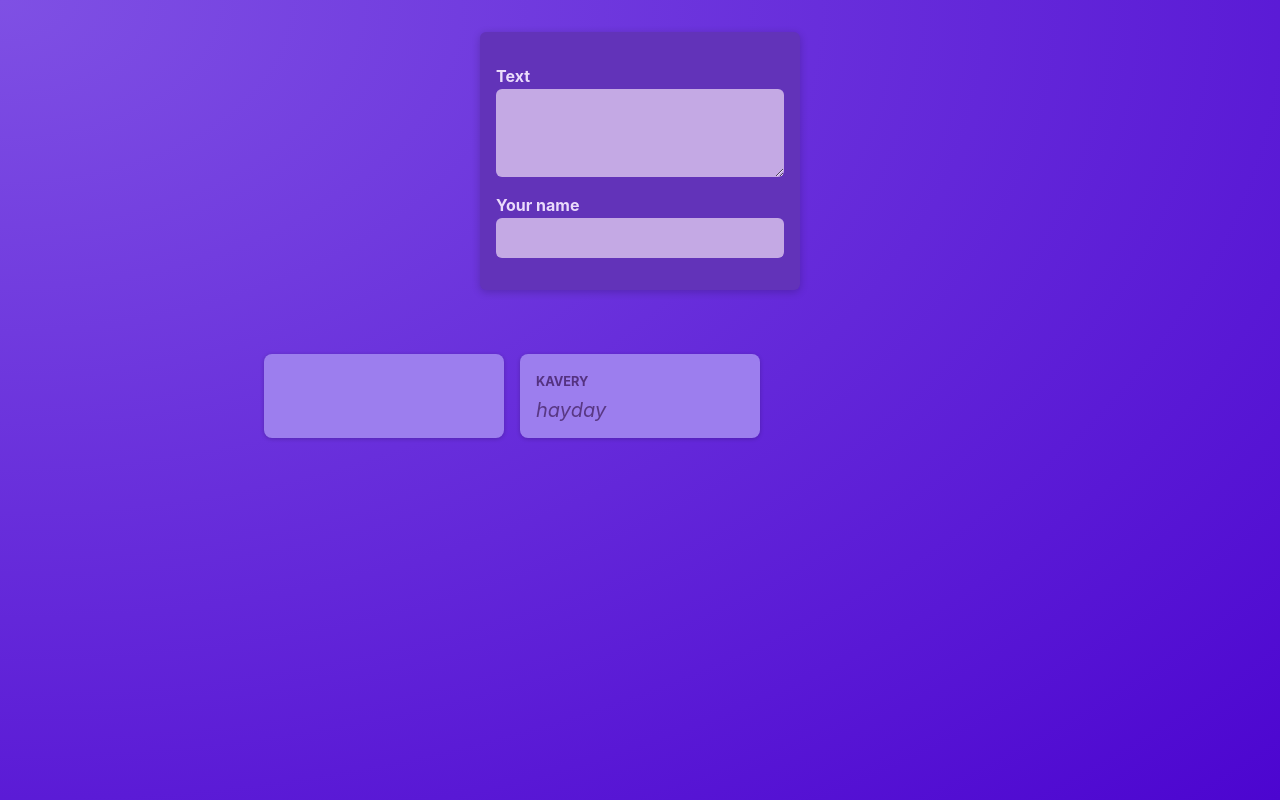
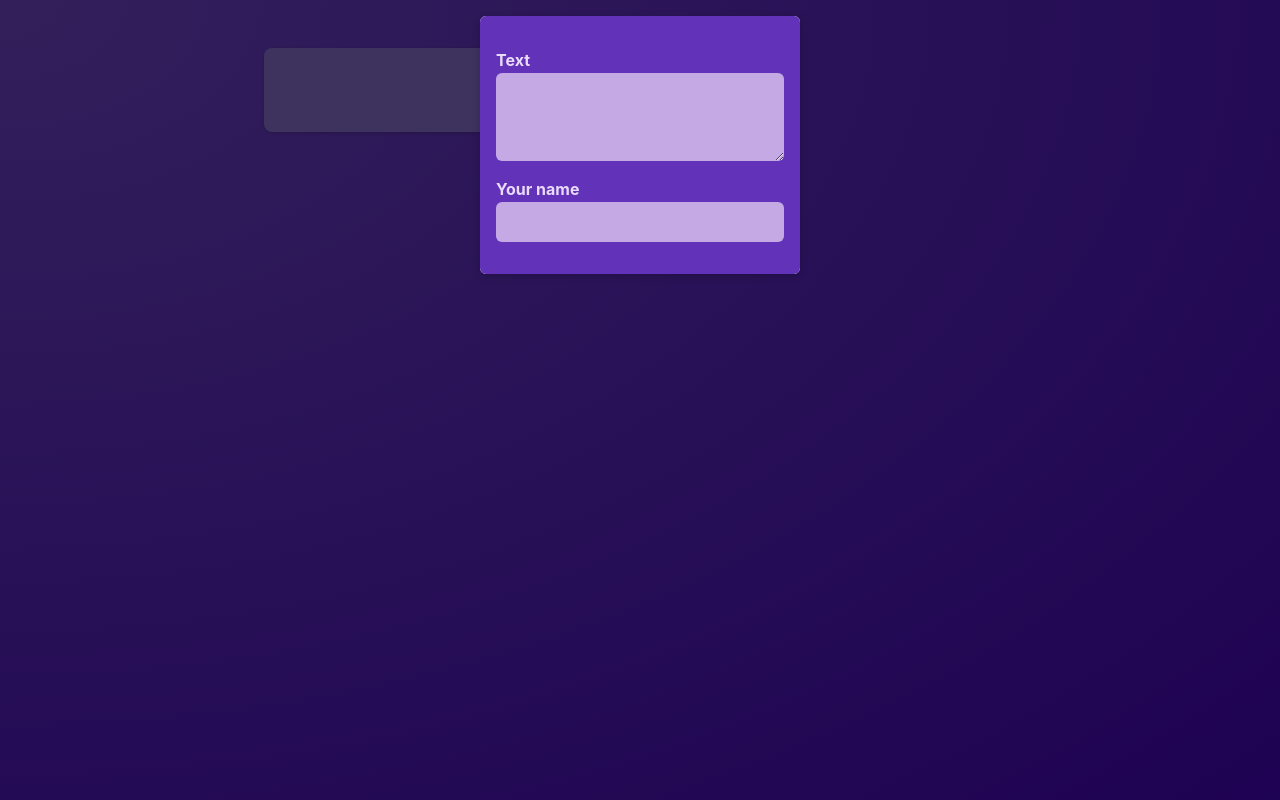
Before and after one commit to Kavery-pm/react-posts, a React (Vite) app: page / in a window 1280 px wide. Built offline with nearby package versions, Linux system fonts and the light colour scheme.

Commit message:
added the modal component

```diff
--- /dev/null
+++ b/src/components/Modal.jsx
@@ -0,0 +1,12 @@
+import classes from './Modal.module.css'
+const Modal = ({children})=>{
+    return (
+        <>
+        <div className={classes.backdrop}/>
+        <dialog open className={classes.modal}>
+{children}
+        </dialog>
+        </>
+    )
+}
+export default Modal;
--- /dev/null
+++ b/src/components/Modal.module.css
@@ -0,0 +1,18 @@
+.backdrop {
+    position: fixed;
+    top: 0;
+    left: 0;
+    width: 100%;
+    height: 100vh;
+    background-color: rgba(0, 0, 0, 0.6);
+    z-index: 1;
+  }
+
+  .modal {
+    border: none;
+    border-radius: 6px;
+    box-shadow: 0 2px 8px rgba(0, 0, 0, 0.2);
+    padding: 0;
+    overflow: hidden;
+    z-index: 1;
+  }
--- a/src/components/NewPost.module.css
+++ b/src/components/NewPost.module.css
@@ -2,9 +2,6 @@
     background-color: #6233b9;
     width:20rem;
     padding: 1rem;
-    margin: 2rem auto;
-    box-shadow: 0 2px 8px rgba(0, 0, 0, 0.2);
-    border-radius: 6px;
 }
 .form label{
 
--- a/src/components/Post.jsx
+++ b/src/components/Post.jsx
@@ -1,14 +1,17 @@
+
 import classes from './post.module.css';
 const Post = ({author,title})=>{
 
-    const names=['shiny','kavery'];
-    const chosenName = Math.random()> 0.5 ?names[0]:names[1]
+
+
     return (
+
 <li className={classes.post}>
     <p className={classes.author}>{author}</p>
     <p className={classes.text}>{title}</p>
 
 </li>
+
     )
 }
 export default Post;
--- a/src/components/PostsList.jsx
+++ b/src/components/PostsList.jsx
@@ -1,4 +1,5 @@
 import { useState } from "react";
+import Modal from "./Modal";
 import NewPost from "./NewPost";
 import Post from "./Post";
 import classes from './PostsList.module.css';
@@ -14,7 +15,9 @@ setenteredAuthor(event.target.value);
     }
 return (
     <>
+    <Modal>
     <NewPost handleTextAreachange={textChangeHandler} handleAuthorChange={authorChangeHandler}/>
+    </Modal>
     <ul className={classes.posts}>
         <Post author={enteredAuthor} title={enteredtitle}/>
         <Post author='kavery' title='hayday'/>
```
